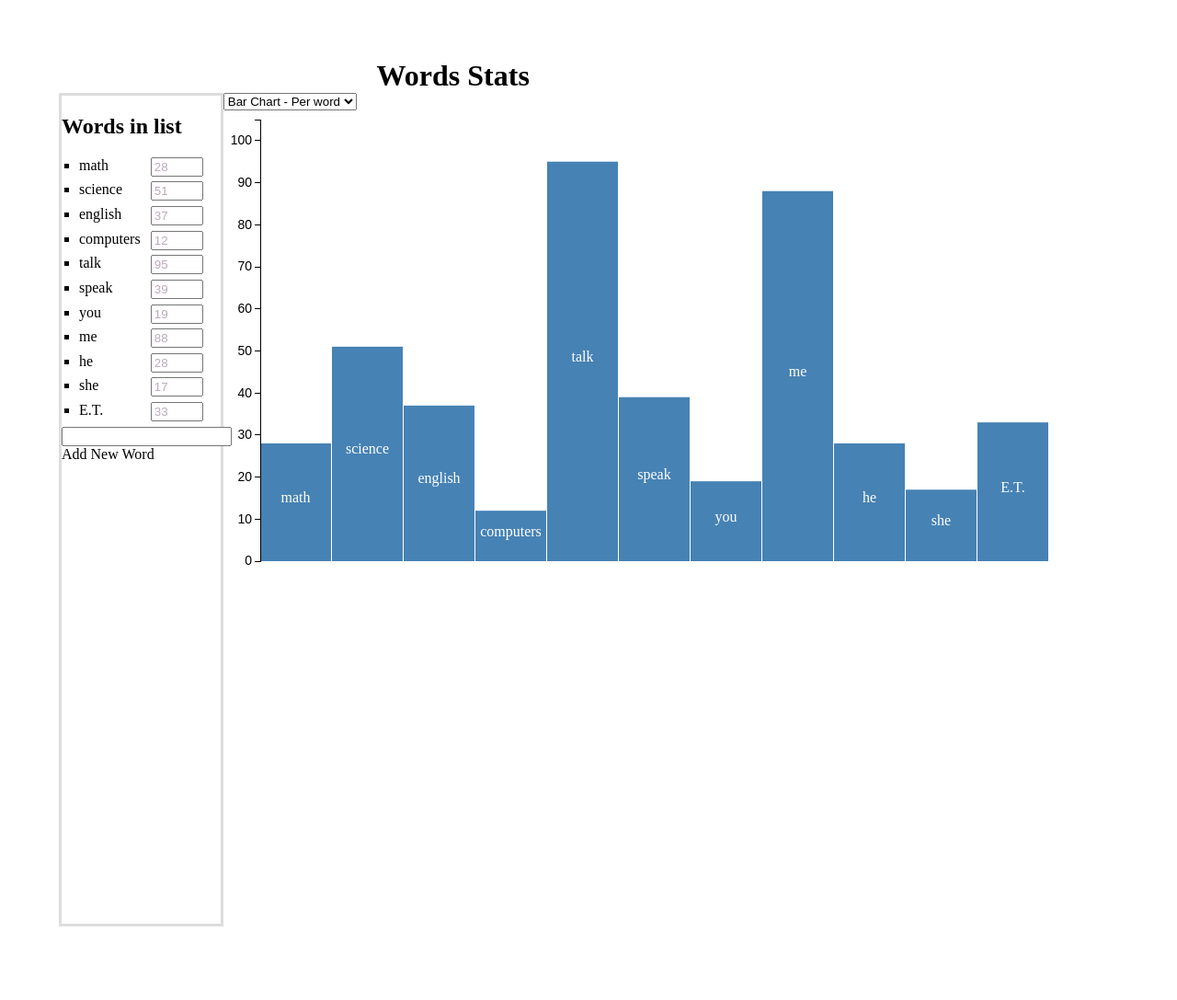
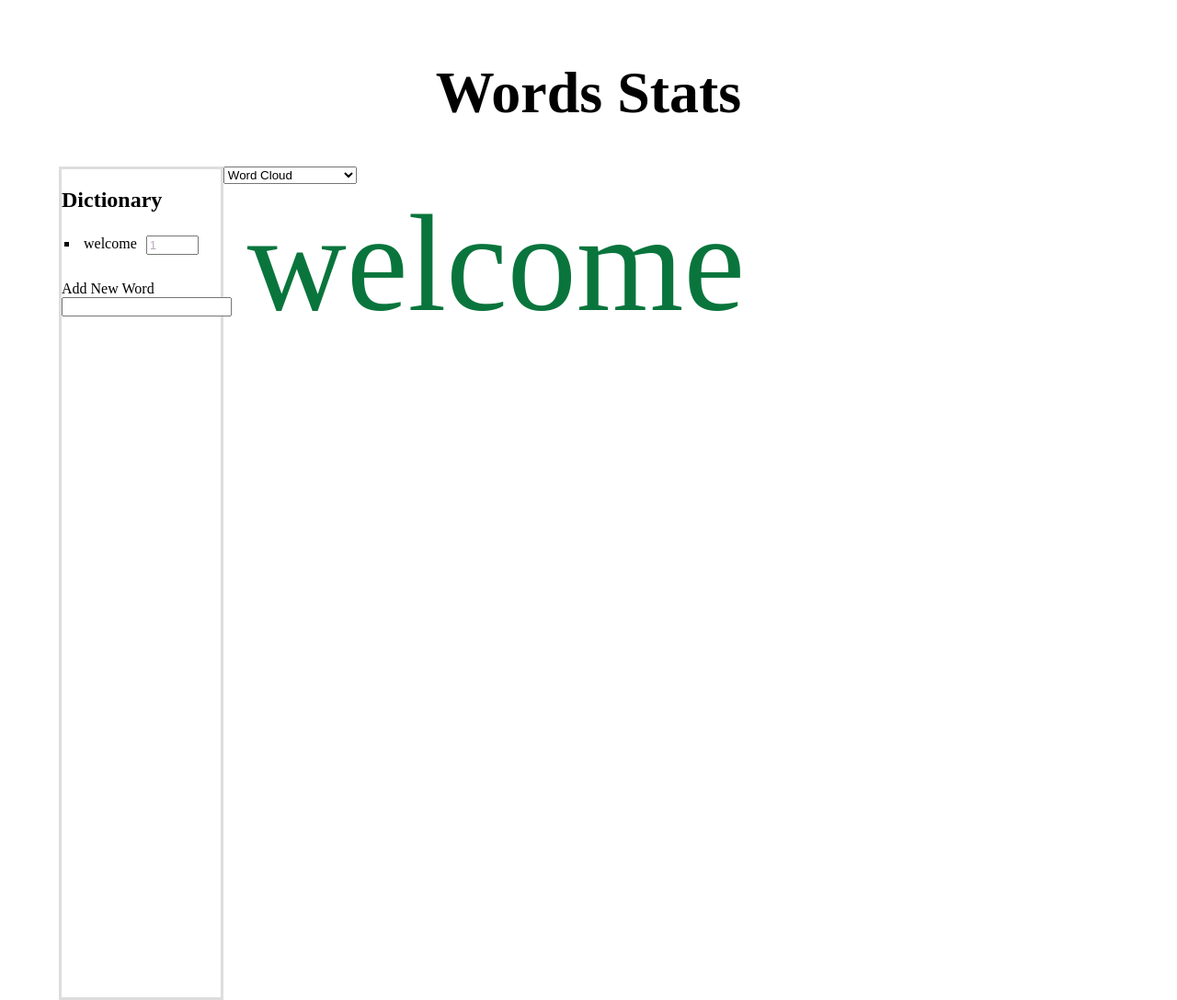
Before and after one commit to thataustin/angular-d3-example, a website: page index.html in a window 1280 px wide. Shown: the whole page at 92% size. Before the commit the page ends 1007 px from the top, so only its background shows below. Drawn offline with nearby package versions, Linux system fonts and the light colour scheme.

Commit message:
Moving data provider to service instead of module

```diff
--- a/css/main.css
+++ b/css/main.css
@@ -1,11 +1,23 @@
-  #word_updater {float: left; width: 15%; height: 900px; border: 3px solid #ddd;}
-  #word_cloud {width: 80%; height: 25%; margin: auto; overflow:hidden;}
-  svg rect {fill: steelblue;}
-  select {align: center;}
-  h1 {width: 40%; margin: auto;}
-  body {width: 90%; margin: 5% 10% 5% 5%;}
-  ul {margin: 5%; padding: 0 6%;}
-  li {list-style-type: square;}
-  li > input {float: right; color: #bab;}
-  .axis text {font: 14px sans-serif;}
-  .axis path, .axis line {fill: none; stroke: #000; shape-rendering: crispEdges;}
+svg rect {fill: steelblue;}
+select {align: center;}
+h1 {font-size: 4em; width: 100%; text-align: center;}
+body {width: 90%; margin: 5% 10% 5% 5%;}
+ul {margin: 5%; padding: 0 6%;}
+li {list-style-type: square; padding: 5px;}
+.axis text { font: 14px sans-serif; }
+
+#word_updater {
+  float: left; width: 15%; height: 900px; border: 3px solid #ddd;
+}
+
+#word_cloud, #bar_chart_per_word, #bar_chart_per_letter {
+  width: 80%; height: 25%; margin: auto; overflow:hidden;
+}
+
+li > input {
+  float: right;color: #bab;
+}
+
+.axis path, .axis line {
+  fill: none; stroke: #000; shape-rendering: crispEdges;
+}
--- a/index.html
+++ b/index.html
@@ -10,8 +10,8 @@
 
   <script src="bower_components/d3/d3.js"></script>
   <script src="bower_components/angular/angular.js"></script>
-  <script src="js/modules/dataProvider.js"></script>
   <script src="js/modules/app.js"></script>
+  <script src="js/services/wordStorage.js"></script>
   <script src="js/controllers/main.js"></script>
   <script src="js/directives/barChart.js"></script>
   <script src="js/directives/barChartPerLetter.js"></script>
@@ -24,11 +24,17 @@
   <h1>Words Stats</h1>
 
   <div id="word_updater">
-    <h2>Words in list</h2>
-    <ul data-ng-repeat="d in data">
-      <li><span>{{d.word}}</span><input type="text" size="4" value="{{d.count}}"/>
+    <h2>Dictionary</h2>
+    <ul>
+      <li data-ng-repeat="d in data">
+        <span>{{d.word}}</span>
+        <input type="text" size="4" value="{{d.count}}">
+      </li>
     </ul>
-    <input ng-model="new_word"/><a data-ng-click="addWord(new_word)">Add New Word</a>
+    <br>
+    <a data-ng-click="addWord(newWord)">Add New Word</a>
+    <input ng-model="newWord">
+
   </div>
 
   <select data-ng-model="displayType" data-ng-options="t.desc for t in displayTypes"></select>
--- a/js/controllers/main.js
+++ b/js/controllers/main.js
@@ -1,12 +1,15 @@
 'use strict';
-angular.module('WordApp').controller('MainCtrl', ['$rootScope', '$scope', 'wordDP',
+angular.module('WordApp').controller('MainCtrl', ['$rootScope', '$scope', 'wordStorage',
   function($rootScope, $scope, dp) {
     $scope.displayTypes = [
+      {desc: 'Word Cloud', value:'word_cloud'},
       {desc: 'Bar Chart - Per word', value:'bar_chart_per_word'},
       {desc: 'Bar Chart - Per letter', value:'bar_chart_per_letter'},
-      {desc: 'Word Cloud', value:'word_cloud'},
       {desc: 'All', value: 'all'}
     ];
     $scope.displayType = $scope.displayTypes[0];
-    $scope.data = dp.getData();
+    $scope.data = dp.getWords();
+    $scope.addWord = function(word) {
+      dp.addWord(word);
+    };
   }]);
--- a/js/directives/barChart.js
+++ b/js/directives/barChart.js
@@ -1,4 +1,4 @@
-angular.module('WordApp').directive('wordStatBarChartPerWord', ['wordDP', function(wordDP) {
+angular.module('WordApp').directive('wordStatBarChartPerWord', ['wordStorage', function(wordStorage) {
   'use strict';
   var h = 500;
   var w = 900;
@@ -6,8 +6,8 @@ angular.module('WordApp').directive('wordStatBarChartPerWord', ['wordDP', functi
   return {
     restrict: 'A',
     link: function (scope, el, attrs) {
-      var data = wordDP.getData();
-      var highestFrequency = wordDP.getHighestFrequency(data);
+      var data = wordStorage.getWords();
+      var highestFrequency = wordStorage.getHighestFrequency(data);
 
       var padding = 1;
       var yAxisPadding = 40;
--- a/js/directives/barChartPerLetter.js
+++ b/js/directives/barChartPerLetter.js
@@ -1,4 +1,4 @@
-angular.module('WordApp').directive('wordStatBarChartPerLetter', ['wordDP', function(wordDP) {
+angular.module('WordApp').directive('wordStatBarChartPerLetter', ['wordStorage', function(wordStorage) {
   'use strict';
 
   var margins = {top: 20, right: 20, bottom: 50, left: 40};
@@ -19,10 +19,10 @@ angular.module('WordApp').directive('wordStatBarChartPerLetter', ['wordDP', func
     restrict: 'A',
     link: function (scope, el, attrs) {
 
-      var data = wordDP.getDataByLetter();
+      var data = wordStorage.getWordsByLetter();
       x.domain(data.map(function(d) { return d.letter; }));
 
-      y.domain([0, Math.round(wordDP.getHighestFrequency(data) * 1.02)]);
+      y.domain([0, Math.round(wordStorage.getHighestFrequency(data) * 1.02)]);
       var svg = d3.select('#' + attrs.id)
         .append('svg')
           .attr('width', outerW)
--- a/js/directives/wordCloud.js
+++ b/js/directives/wordCloud.js
@@ -1,10 +1,10 @@
-angular.module('WordApp').directive('wordStatWordCloud', ['wordDP', function(wordDP) {
+angular.module('WordApp').directive('wordStatWordCloud', ['wordStorage', function(wordStorage) {
   'use strict';
   return {
     restrict: 'A',
     link: function (scope, el, attrs) {
-      var data = wordDP.getData();
-      var highestFrequency = wordDP.getHighestFrequency(data);
+      var data = wordStorage.getWords();
+      var highestFrequency = wordStorage.getHighestFrequency(data);
       var textScale = d3.scale.linear().domain([0, highestFrequency]).range([12, 150]);
 
       d3.select('#' + attrs.id)
--- a/js/modules/app.js
+++ b/js/modules/app.js
@@ -1 +1,2 @@
-angular.module('WordApp', ['DataProvider']);
+angular.module('WordApp', [])
+  .value('remoteUrl', 'http://localhost:7677');
--- a/js/modules/dataProvider.js
+++ /dev/null
@@ -1,43 +0,0 @@
-'use strict';
-angular.module('DataProvider', [])
-.value('wordDP', {
-  getData: function() {
-    return [
-      {word: 'math', count: 28},
-      {word: 'science', count: 51},
-      {word: 'english', count: 37},
-      {word: 'computers', count: 12},
-      {word: 'talk', count: 95},
-      {word: 'speak', count: 39},
-      {word: 'you', count: 19},
-      {word: 'me', count: 88},
-      {word: 'he', count: 28},
-      {word: 'she', count: 17},
-      {word: 'E.T.', count: 33}
-    ];
-  },
-  getHighestFrequency: function(data) {
-    var data = data || this.getData();
-    return d3.max(data, function(d) { return d.count; });
-  },
-  getDataByLetter: function(data) {
-    // TODO: refactor this to use fewer lodash calls
-
-    var data = data || this.getData();
-
-    // results in {'h': 11, 'c': 4...}  -- all keys are lower-cased
-    var letter_counts = _.reduce(data, function(result, obj) {
-      var letter = obj.word[0].toLowerCase();
-      result[letter] = result[letter] || 0;
-      result[letter] += obj.count;
-      return result;
-    }, {} /* the result to start with */ );
-
-    // return [ { letter: 'a', count: 4}, ...]
-    var letter_map = _.map(letter_counts, function (count, letter) {
-      return {letter: letter, count: count};
-    });
-
-    return _.sortBy(letter_map, 'letter');
-  }
-});
--- /dev/null
+++ b/js/services/wordStorage.js
@@ -0,0 +1,53 @@
+angular.module('WordApp')
+.service('wordStorage', ['remoteUrl', '$rootScope', '$log', function (url, $rootScope, $log) {
+  this.remoteUrl = url || null;
+
+  this.data = [ {word: 'welcome', count: 1} ];
+
+  this.loadDataFromRemote = function() {
+    if (! url) {
+      $log.error('Must set remote url before you can start using remote stuff!');
+      return;
+    }
+  };
+
+  this.addWord = function (word) {
+    this.data.push({word: this.normalizeWord(word), count: 1});
+  };
+
+  this.getWords = function() {
+    return this.data;
+  };
+
+  this.getHighestFrequency = function() {
+    var data = this.getWords();
+    return d3.max(data, function(d) { return d.count; });
+  };
+
+  this.getWordsByLetter = function() {
+    // TODO: refactor this to use fewer lodash calls
+
+    var data = this.getWords();
+
+    // results in {'h': 11, 'c': 4...}  -- all keys are lower-cased
+    var letterCounts = _.reduce(data, function(result, obj) {
+      var letter = obj.word[0].toLowerCase();
+      result[letter] = result[letter] || 0;
+      result[letter] += obj.count;
+      return result;
+    }, {} /* the result to start with */ );
+
+    // return [ { letter: 'a', count: 4}, ...]
+    var letterMap = _.map(letterCounts, function (count, letter) {
+      return {letter: letter, count: count};
+    });
+
+    return _.sortBy(letterMap, 'letter');
+  };
+
+  this.normalizeWord = function(word) {
+    return word.toString().replace(/[^a-zA-Z]+/g, '');
+  };
+
+
+}]);
```
Also changed, not shown: 1 other file.
